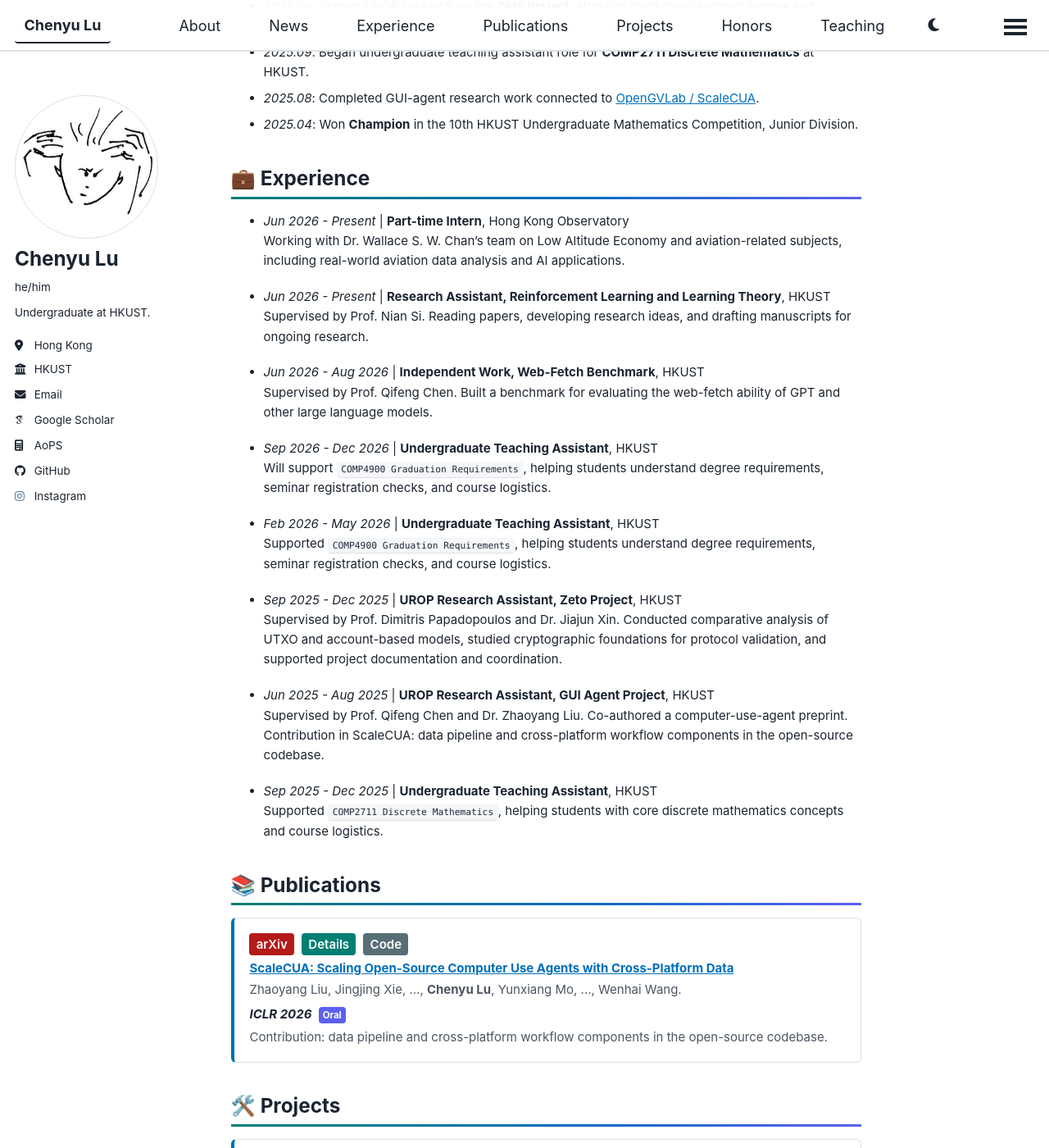
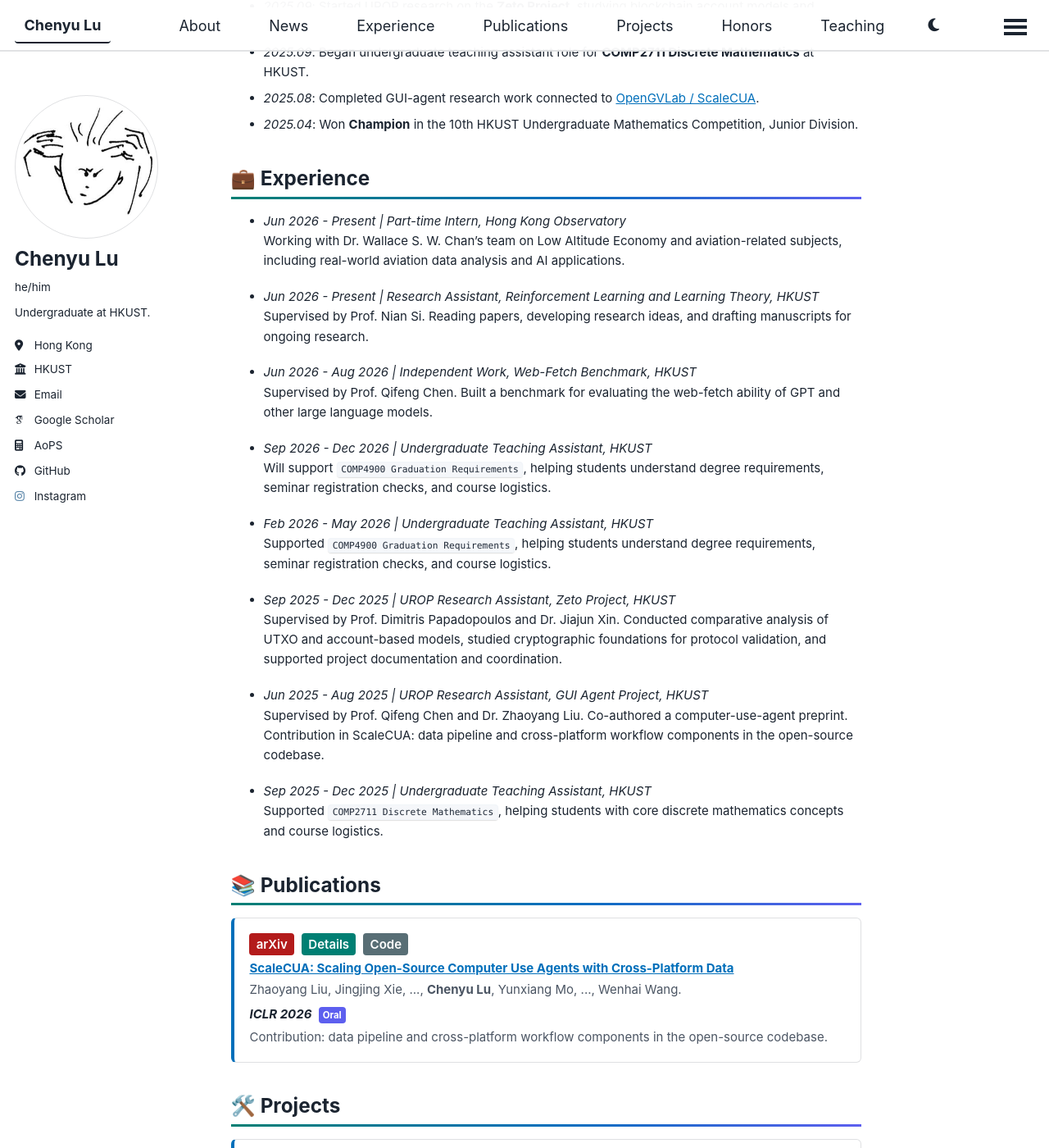
Before and after one commit to dylanluchenyu/dylanluchenyu.github.io, a Jekyll site: the page built from _pages/about.md, in a window 1280 px wide and 1400 px high, scrolled down 821 px. Shown: the whole window at 82% size. Built offline with Jekyll 4.4.1, drawn with Linux system fonts in a browser that asks for light colours; some web fonts are replaced; a script bundle is joined from its source files by our own code; library files that are not in the unit come from our copies.

Commit message:
Italicize experience headings

```diff
--- a/_pages/about.md
+++ b/_pages/about.md
@@ -36,28 +36,28 @@ classes: wide
 
 # 💼 Experience
 
-- *Jun 2026 - Present* \| **Part-time Intern**, Hong Kong Observatory<br>
+- *Jun 2026 - Present \| Part-time Intern, Hong Kong Observatory*<br>
   Working with Dr. Wallace S. W. Chan's team on Low Altitude Economy and aviation-related subjects, including real-world aviation data analysis and AI applications.
 
-- *Jun 2026 - Present* \| **Research Assistant, Reinforcement Learning and Learning Theory**, HKUST<br>
+- *Jun 2026 - Present \| Research Assistant, Reinforcement Learning and Learning Theory, HKUST*<br>
   Supervised by Prof. Nian Si. Reading papers, developing research ideas, and drafting manuscripts for ongoing research.
 
-- *Jun 2026 - Aug 2026* \| **Independent Work, Web-Fetch Benchmark**, HKUST<br>
+- *Jun 2026 - Aug 2026 \| Independent Work, Web-Fetch Benchmark, HKUST*<br>
   Supervised by Prof. Qifeng Chen. Built a benchmark for evaluating the web-fetch ability of GPT and other large language models.
 
-- *Sep 2026 - Dec 2026* \| **Undergraduate Teaching Assistant**, HKUST<br>
+- *Sep 2026 - Dec 2026 \| Undergraduate Teaching Assistant, HKUST*<br>
   Will support `COMP4900 Graduation Requirements`, helping students understand degree requirements, seminar registration checks, and course logistics.
 
-- *Feb 2026 - May 2026* \| **Undergraduate Teaching Assistant**, HKUST<br>
+- *Feb 2026 - May 2026 \| Undergraduate Teaching Assistant, HKUST*<br>
   Supported `COMP4900 Graduation Requirements`, helping students understand degree requirements, seminar registration checks, and course logistics.
 
-- *Sep 2025 - Dec 2025* \| **UROP Research Assistant, Zeto Project**, HKUST<br>
+- *Sep 2025 - Dec 2025 \| UROP Research Assistant, Zeto Project, HKUST*<br>
   Supervised by Prof. Dimitris Papadopoulos and Dr. Jiajun Xin. Conducted comparative analysis of UTXO and account-based models, studied cryptographic foundations for protocol validation, and supported project documentation and coordination.
 
-- *Jun 2025 - Aug 2025* \| **UROP Research Assistant, GUI Agent Project**, HKUST<br>
+- *Jun 2025 - Aug 2025 \| UROP Research Assistant, GUI Agent Project, HKUST*<br>
   Supervised by Prof. Qifeng Chen and Dr. Zhaoyang Liu. Co-authored a computer-use-agent preprint. Contribution in ScaleCUA: data pipeline and cross-platform workflow components in the open-source codebase.
 
-- *Sep 2025 - Dec 2025* \| **Undergraduate Teaching Assistant**, HKUST<br>
+- *Sep 2025 - Dec 2025 \| Undergraduate Teaching Assistant, HKUST*<br>
   Supported `COMP2711 Discrete Mathematics`, helping students with core discrete mathematics concepts and course logistics.
 
 <span class="anchor" id="publications"></span>
```
